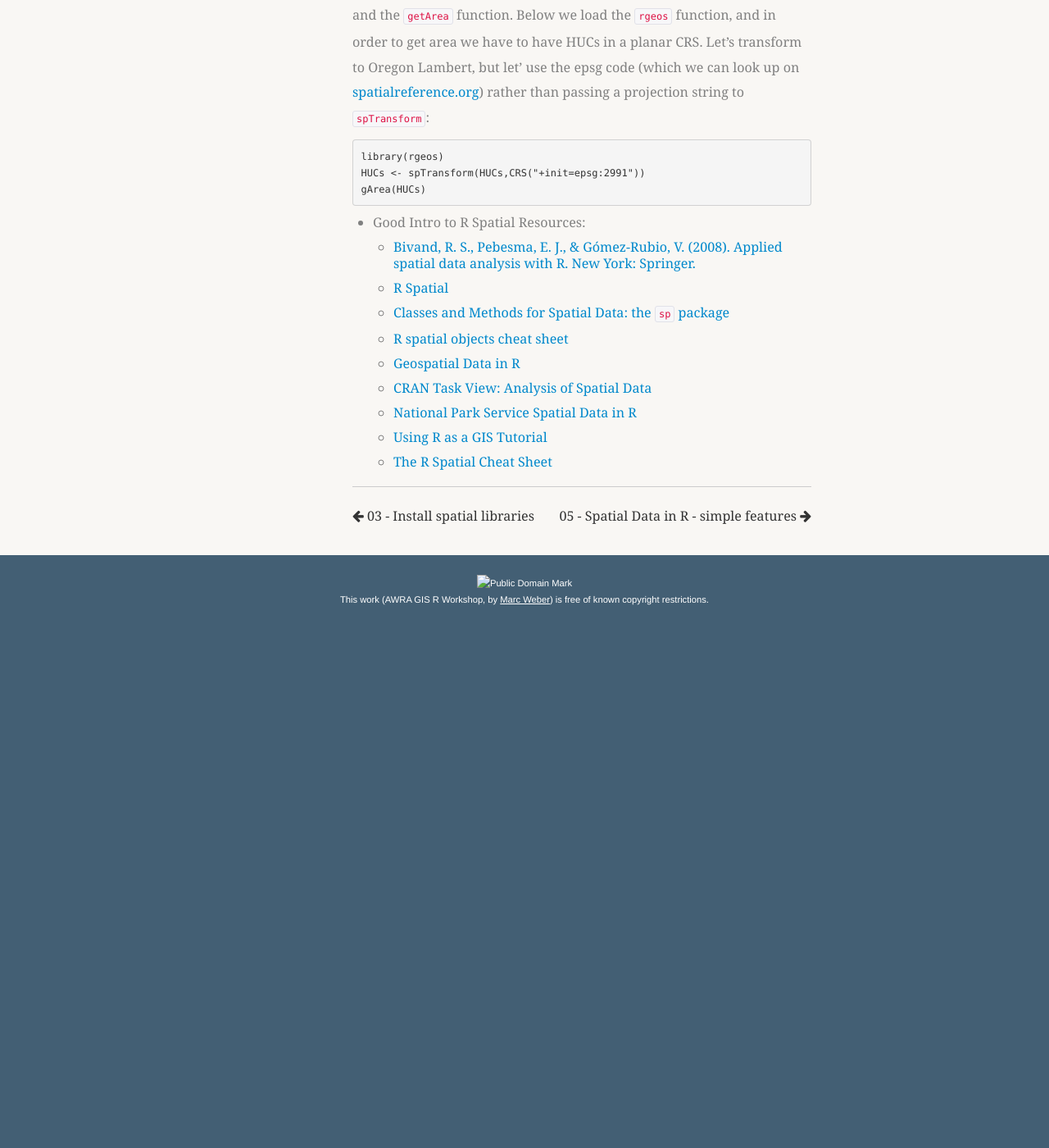
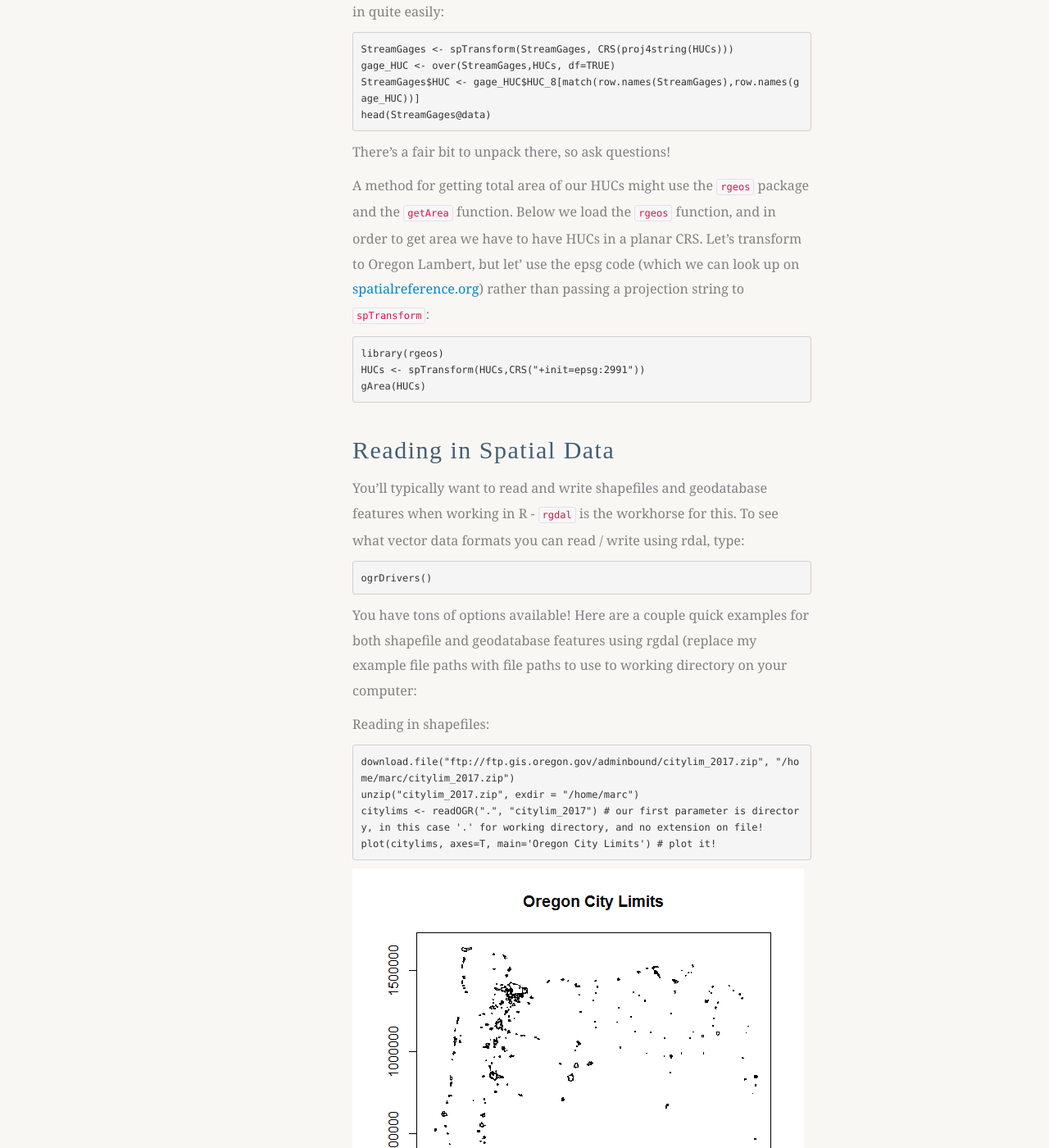
Before and after one commit to mhweber/AWRA_GIS_R_Workshop, a Jekyll site: the page built from _posts/2018-04-22-04-Spatial-Data-In-R-sp.md, in a window 1280 px wide and 1400 px high, scrolled down 16396 px. Shown: the whole window at 82% size. Built offline with Jekyll 4.4.1, drawn with Linux system fonts in a browser that asks for light colours; nearby versions of some CDN libraries; some web fonts are replaced; library files that are not in the unit come from our copies; before the commit the page ends 17169 px from its top, so only the background shows below that; some of the changed text lies outside the part shown.

Commit message:
Some additions to spatial -sp

````diff
--- a/_posts/2018-04-22-04-Spatial-Data-In-R-sp.md
+++ b/_posts/2018-04-22-04-Spatial-Data-In-R-sp.md
@@ -41,22 +41,32 @@ R runs on contributed packages - it has core functionality, but all the spatial
 - Learn to read vector spatial data into R
 - Perform some simple exploratory spatial data analysis with vector data in R
 
-## Quick Links to Exercises
+## Quick Links to Exercises and Material
 - [Exercise 1](#exercise-1): Getting to Know of Spatial Objects
 - [Exercise 2](#exercise-2): Building and Manipulating Spatial Data in R
 - [Exercise 3](#exercise-3): Reading and writing data and projections
+- [Reading in Spatial Data](#spatial_data_readin): Reading in spatial data sets using rgdal
+- [R Spatial Resources](#resources)
 
 Download and extract data for exercises to your computer
 ```r
+download.file("https://github.com/mhweber/AWRA_GIS_R_Workshop/blob/gh-pages/files/SourceCode.R?raw=true",
+              "SourceCode.R",
+              method="auto",
+              mode="wb")
 download.file("https://github.com/mhweber/AWRA_GIS_R_Workshop/blob/gh-pages/files/WorkshopData.zip?raw=true",
-              "WorkshopData3.zip",
+              "WorkshopData.zip",
               method="auto",
               mode="wb")
 download.file("https://github.com/mhweber/AWRA_GIS_R_Workshop/blob/gh-pages/files/HUCs.RData?raw=true",
               "HUCs.RData",
               method="auto",
               mode="wb")
-unzip("WorkshopData3.zip", exdir = "/home/marc")
+              download.file("https://github.com/mhweber/gis_in_action_r_spatial/blob/gh-pages/files/NLCD2011.Rdata?raw=true",
+              "NLCD2011.Rdata",
+              method="auto",
+              mode="wb")
+unzip("WorkshopData.zip", exdir = "/home/marc")
 ```
 
 
@@ -487,7 +497,50 @@ HUCs <- spTransform(HUCs,CRS("+init=epsg:2991"))
 gArea(HUCs)
 ```
 
-- Good Intro to R Spatial Resources:
+## Reading in Spatial Data
+You'll typically want to read and write shapefiles and geodatabase features when working in R - `rgdal` is the workhorse for this.  To see what vector data formats you can read / write using rdal, type:
+
+```r
+ogrDrivers()
+```
+
+You have tons of options available!  Here are a couple quick examples for both shapefile and geodatabase features using rgdal (replace my example file paths with file paths to use to working directory on your computer:
+
+Reading in shapefiles:
+```r
+download.file("ftp://ftp.gis.oregon.gov/adminbound/citylim_2017.zip", "/home/marc/citylim_2017.zip")
+unzip("citylim_2017.zip", exdir = "/home/marc")
+citylims <- readOGR(".", "citylim_2017") # our first parameter is directory, in this case '.' for working directory, and no extension on file!
+plot(citylims, axes=T, main='Oregon City Limits') # plot it!
+```
+
+![citylimits](/AWRA_GIS_R_Workshop/figure/citylimits.png)
+
+Reading in geodatabases:
+```r
+# Geodatabase Example
+download.file("https://www.blm.gov/or/gis/files/web_corp/state_county_boundary.zip","/home/marc/state_county_boundary.zip")
+unzip("state_county_boundary.zip", exdir = "/home/marc")
+fgdb = "state_county_boundary.gdb"
+
+# List all feature classes in a file geodatabase
+fc_list = ogrListLayers(fgdb)
+print(fc_list)
+
+# Read the feature class
+state_poly = readOGR(dsn=fgdb,layer="state_poly")
+plot(state_poly, axes=TRUE)
+```
+
+![state_poly](/AWRA_GIS_R_Workshop/figure/state_poly.png)
+
+```r
+cob_poly = readOGR(dsn=fgdb,layer="cob_poly")
+plot(cob_poly, add=TRUE, col='red')
+```
+![gdb_counties](/AWRA_GIS_R_Workshop/figure/gdb_counties.png)
+
+## R Spatial Resources:
 
     - [Bivand, R. S., Pebesma, E. J., & Gómez-Rubio, V. (2008). Applied spatial data analysis with R. New York: Springer.](http://www.asdar-book.org/)
 
````
Also changed, not shown: _posts/2018-04-22-06-Spatial-Data-Raster.md (+1 -0 lines), figure/citylimits.png (added), figure/gdb_counties.png (added), figure/state_poly.png (added).
